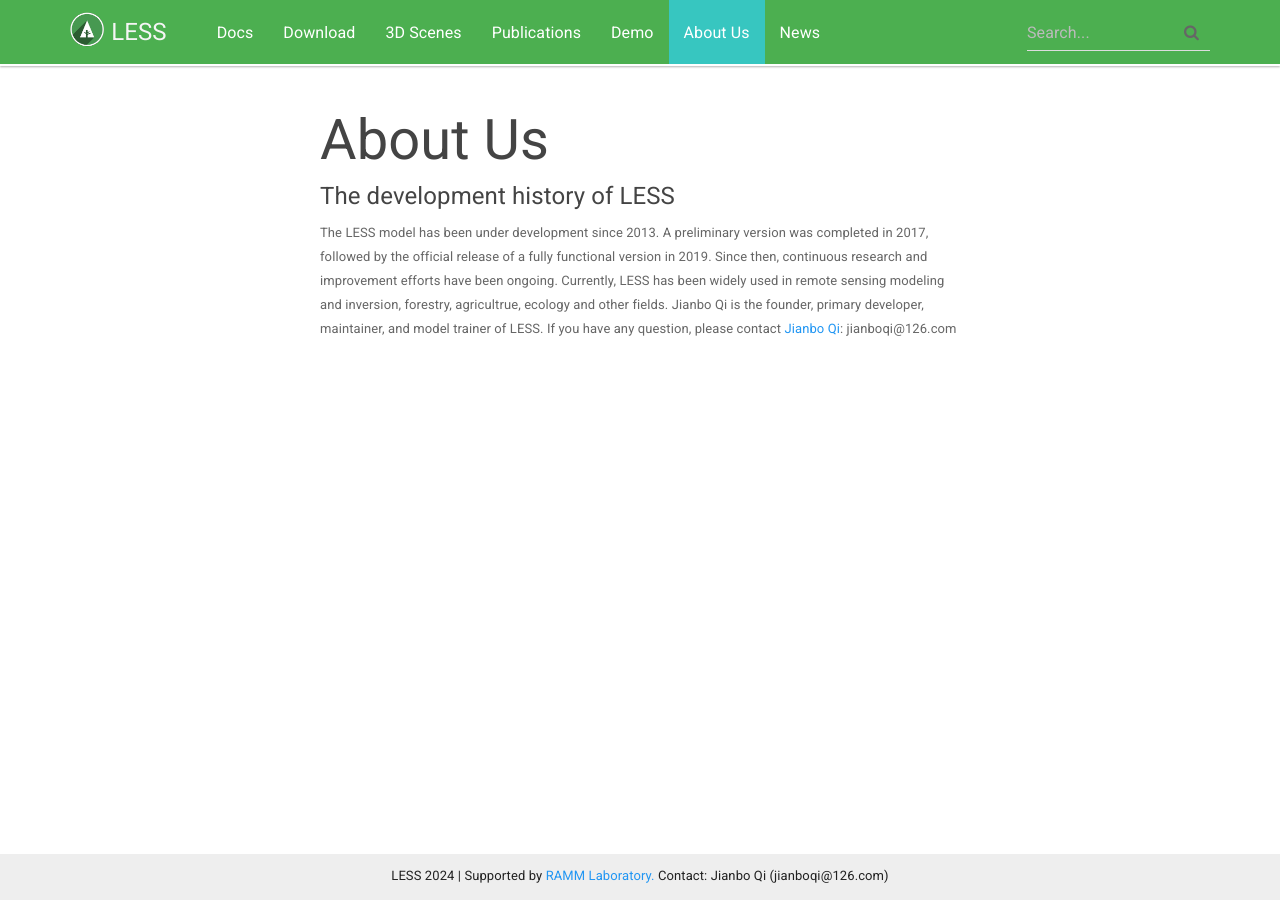
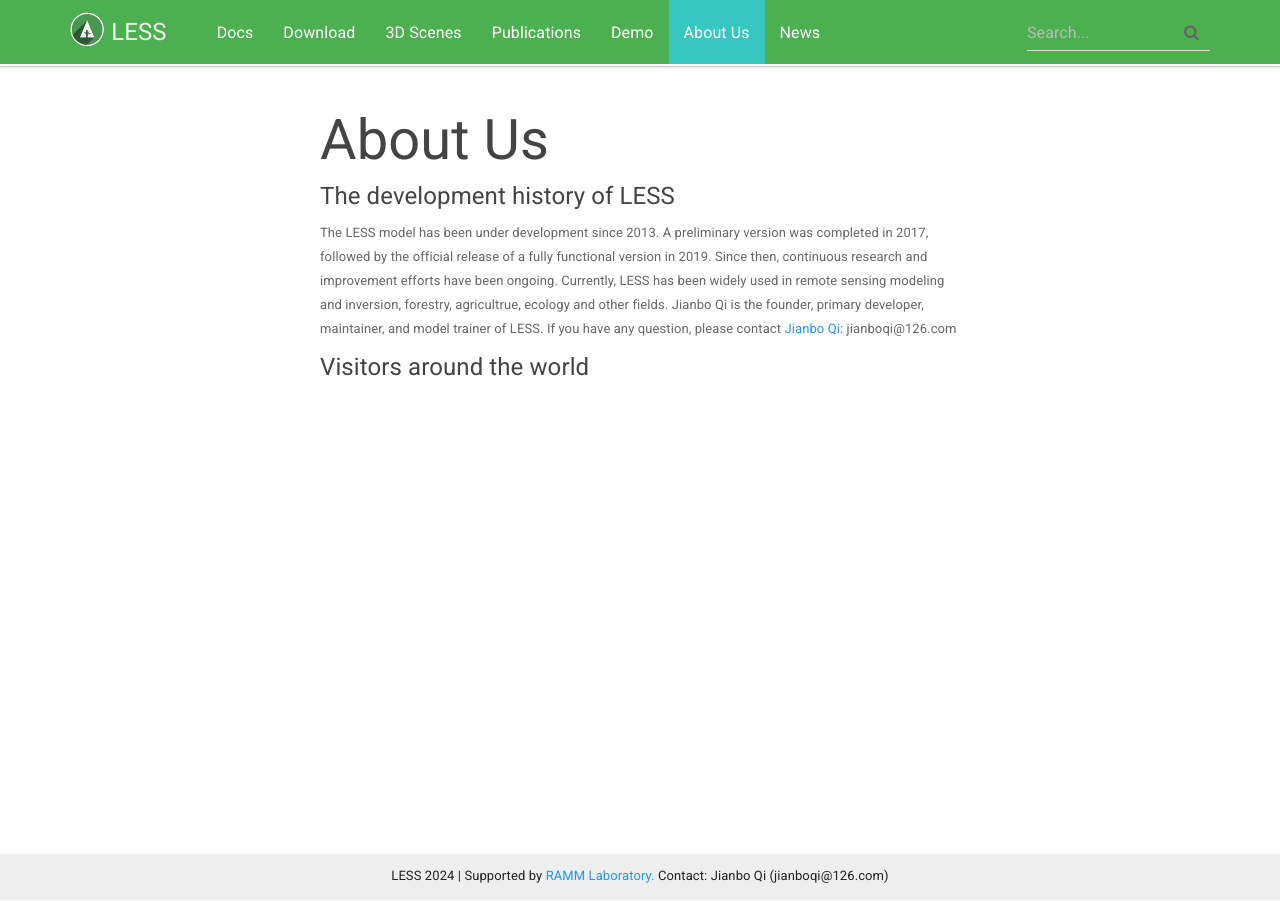
Before and after one commit to jianboqi/jianboqi.github.io, a Jekyll site: the page built from aboutus.md, in a window 1280 px wide. Built offline with Jekyll 4.4.1, drawn with Linux system fonts in a browser that asks for light colours; nearby versions of some CDN libraries; a script that is not in the unit is left out; comment, search, counter and statistics services are not loaded.

Commit message:
Update aboutus.md

```diff
--- a/aboutus.md
+++ b/aboutus.md
@@ -8,6 +8,7 @@
 #### The development history of LESS
 The LESS model has been under development since 2013. A preliminary version was completed in 2017, followed by the official release of a fully functional version in 2019. Since then, continuous research and improvement efforts have been ongoing. Currently, LESS has been widely used in remote sensing modeling and inversion, forestry, agricultrue, ecology and other fields. Jianbo Qi is the founder, primary developer, maintainer, and model trainer of LESS. If you have any question, please contact [Jianbo Qi](https://www.researchgate.net/profile/Jianbo-Qi-2): jianboqi@126.com
 
+#### Visitors around the world
 <div style="width:200px;">
 <script type="text/javascript" id="clstr_globe" src="//clustrmaps.com/globe.js?d=whFJJr0q-HxR1vltft3xVFVe_lX7rtDTerS-XexPnSc"></script>
 </div>
```
